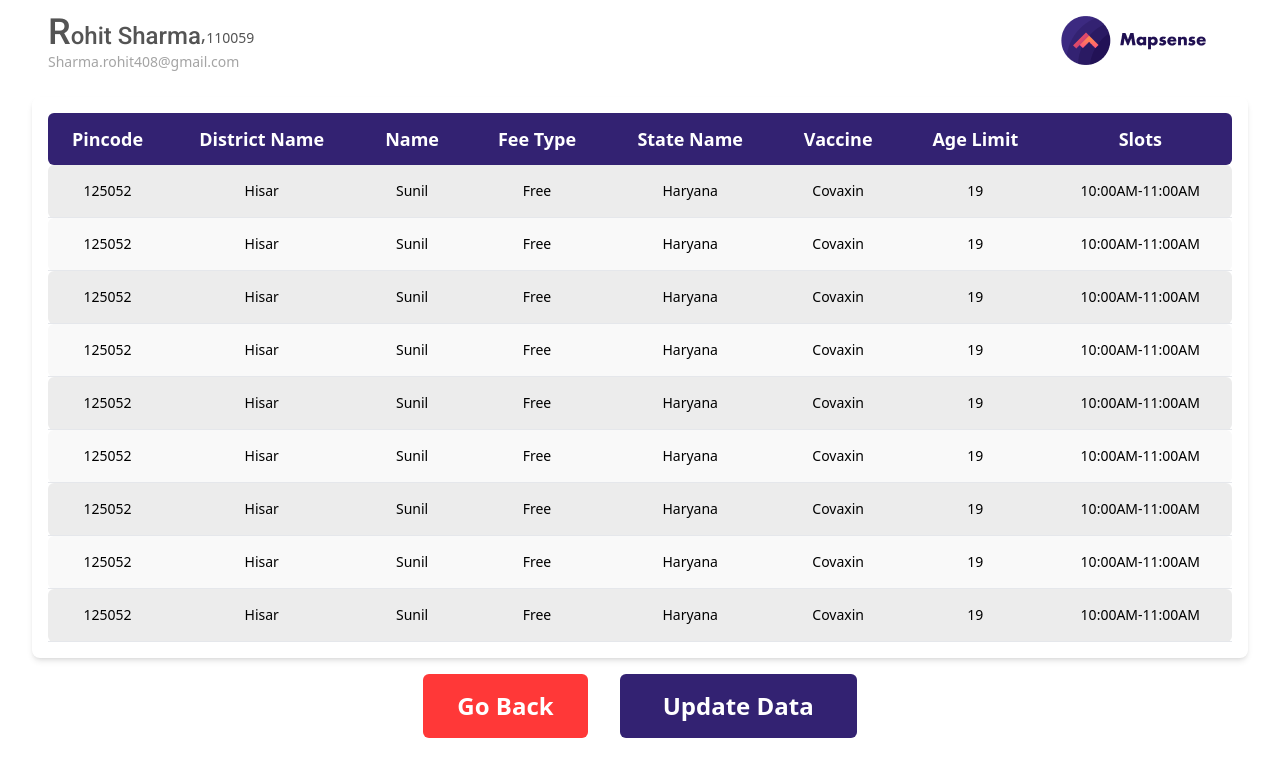
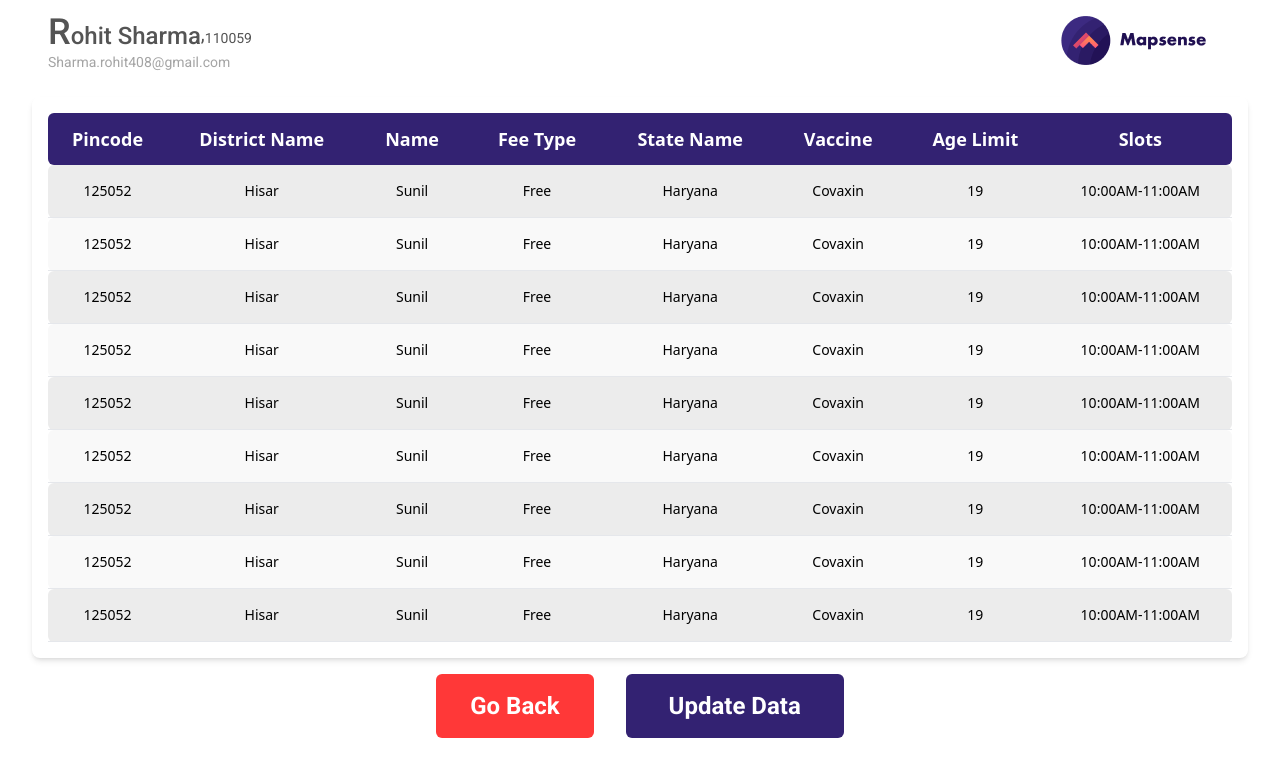
Before and after one commit to Sunilverma99/Mapsense, a React (Vite) app in the folder my-project/: page /userdata in a window 1280 px wide. Shown: the top 776 px of the page. Built offline with nearby package versions, Linux system fonts and the light colour scheme.

Commit message:
Removing image bug

```diff
--- a/my-project/src/Pages/Home.jsx
+++ b/my-project/src/Pages/Home.jsx
@@ -5,26 +5,28 @@ function Home() {
      <div className='flex'>
     <div className='lg:flex h-screen font-roboto w-full'>
       <div
-        className='lg:w-8/12 h-3/6 lg:h-screen  md:h-3/5 bg-center max-h-screen'
+        className='lg:w-7/12 h-3/6 lg:h-screen  md:h-3/5 bg-center max-h-screen'
         style={{
           backgroundImage: `linear-gradient(rgba(0, 0, 0, 0.38), rgba(0, 0, 0, 0.38), rgba(0, 0, 0, 0.38)), url('Covid Background.png')`,
           backgroundSize: 'cover',
-          backgroundPosition: 'center'
+          backgroundPosition: 'cover',
+          backgroundRepeat: 'no-repeat'
+
         }}
       >
-        <div className='flex justify-between md:pl-8 pt-2 items-center md:pt-8'>
-        <h1 className=' md:text-[38px] text-1xl text-white p-2 px-4 font-bold'>Vaccine Tracker</h1>
-        <div className='flex justify-end items-end lg:hidden '>
+        <div className='flex justify-end md:pl-8 md:py-0 py-8  items-center md:pt-8'>
+        <div className=' flex justify-end items-center lg:hidden absolute '>
           <img src="final_logo_logo_1 1.png" alt="Logo" className='md:mb-4 md:mr-4' />
         </div>
         </div>
-        <p className=' md:text-xl flex-wrap text-sm  md:pl-14 px-4 text-white'>
+        <h1 className=' md:text-[38px] text-[24px] font-roboto text-white px-4  lg:px-12 md:px-12 font-bold'>Vaccine Tracker</h1>
+        <p className=' md:text-xl text-sm font-roboto  md:pl-14 px-4 text-white'>
           Find all the important information and <br />
           all the things related to Covid Virus<br />
           and Vaccine here
         </p>
       </div>
-      <div className='lg:w-4/12 flex flex-col '>
+      <div className='lg:w-5/12 flex flex-col '>
         <div className='lg:flex justify-end items-end hidden '>
           <img src="final_logo_logo_1 1.png" alt="Logo" className='mb-4 mr-4' />
         </div>
--- a/my-project/src/Pages/UserData.jsx
+++ b/my-project/src/Pages/UserData.jsx
@@ -24,7 +24,7 @@ const UserData = (props) => {
   }, [update]);
   return (
     <div className='md:px-8'>
-       <div className='flex justify-between '>
+       <div className='flex justify-between font-roboto '>
     <div>
         <div className='flex items-center pt-4 pl-4 text-[#545454]'>
         <h2 className='font-[500] font-roboto md:text-2xl '>
@@ -89,8 +89,8 @@ const UserData = (props) => {
 
        </div>
       <div className='flex justify-center p-4 text-white font-bold md:gap-8 gap-4'>
-        <button onClick={()=>navigate('/')} className=' bg-[#FF3838] p-4 md:px-[34px]  md:text-2xl rounded-md'>Go Back</button>
-        <button onClick={()=>{update?setUpdate(false):setUpdate(true)}} className='bg-[#332272] p-4  md:px-[43px] md:text-2xl rounded-md'>Update Data</button>
+        <button onClick={()=>navigate('/')} className=' bg-[#FF3838] p-4 md:px-[34px]  md:text-2xl rounded-md font-roboto'>Go Back</button>
+        <button onClick={()=>{update?setUpdate(false):setUpdate(true)}} className='bg-[#332272] p-4  md:px-[43px] md:text-2xl rounded-md font-roboto'>Update Data</button>
       </div>
     </div>
   )
--- a/my-project/src/components/Form.jsx
+++ b/my-project/src/components/Form.jsx
@@ -9,7 +9,7 @@ function Form() {
 console.log(firstName,lastName,pincode);
   return (
    <div>
-       <div class="w-full">
+       <div class="w-full font-roboto">
   <form class=" px-8 pt-12 pb-8 mb-4">
     <div class="mb-4">
       <label  class="block text-gray-700 text-md  font-bold mb-2">
```
